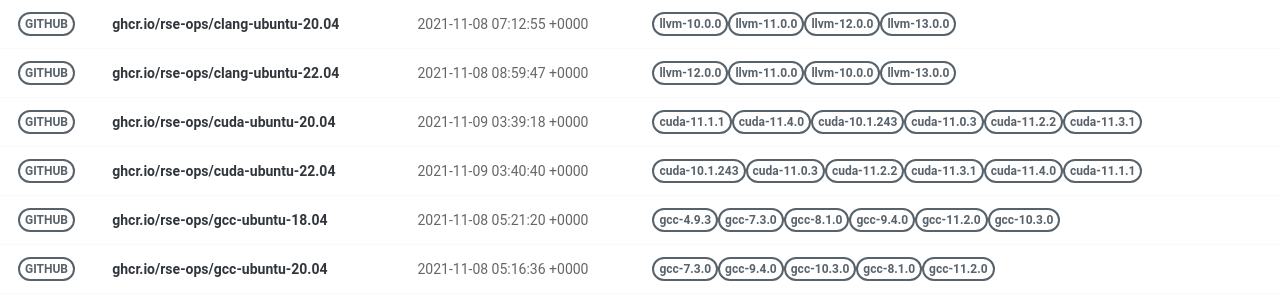
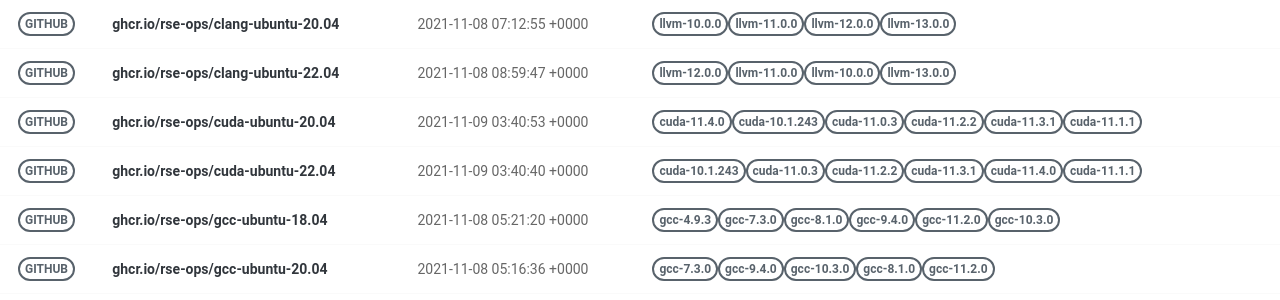
Before and after one commit to rse-ops/docker-images, a Jekyll site: the page built from pages/index.md, in a window 1280 px wide. Shown: the part 179-479 px from the top of the page. Built offline with Jekyll 4.4.1, drawn with Linux system fonts in a browser that asks for light colours; nearby versions of some CDN libraries.

Commit message:
Automated push to update library 2021-11-09

```diff
--- a/_library/ghcr.io-rse-ops-cuda-ubuntu-20.04.md
+++ b/_library/ghcr.io-rse-ops-cuda-ubuntu-20.04.md
@@ -1,14 +1,11 @@
 ---
 layout: container
 name: ghcr.io/rse-ops/cuda-ubuntu-20.04
-updated_at: 2021-11-09 03:39:18.074712
+updated_at: 2021-11-09 03:40:53.298738
 
 
 container_url: https://github.com/orgs/rse-ops/packages/container/package/cuda-ubuntu-20.04
 versions:
- - tag: cuda-11.1.1
-   dockerfile: https://github.com/rse-ops/docker-images/blob/main/ubuntu/cuda/Dockerfile
-   manifest: https://crane.ggcr.dev/manifest/ghcr.io/rse-ops/cuda-ubuntu-20.04:cuda-11.1.1
  - tag: cuda-11.4.0
    dockerfile: https://github.com/rse-ops/docker-images/blob/main/ubuntu/cuda/Dockerfile
    manifest: https://crane.ggcr.dev/manifest/ghcr.io/rse-ops/cuda-ubuntu-20.04:cuda-11.4.0
```
Also changed, not shown: other parts of _library/ghcr.io-rse-ops-cuda-ubuntu-20.04.md (+3 -0 lines).
